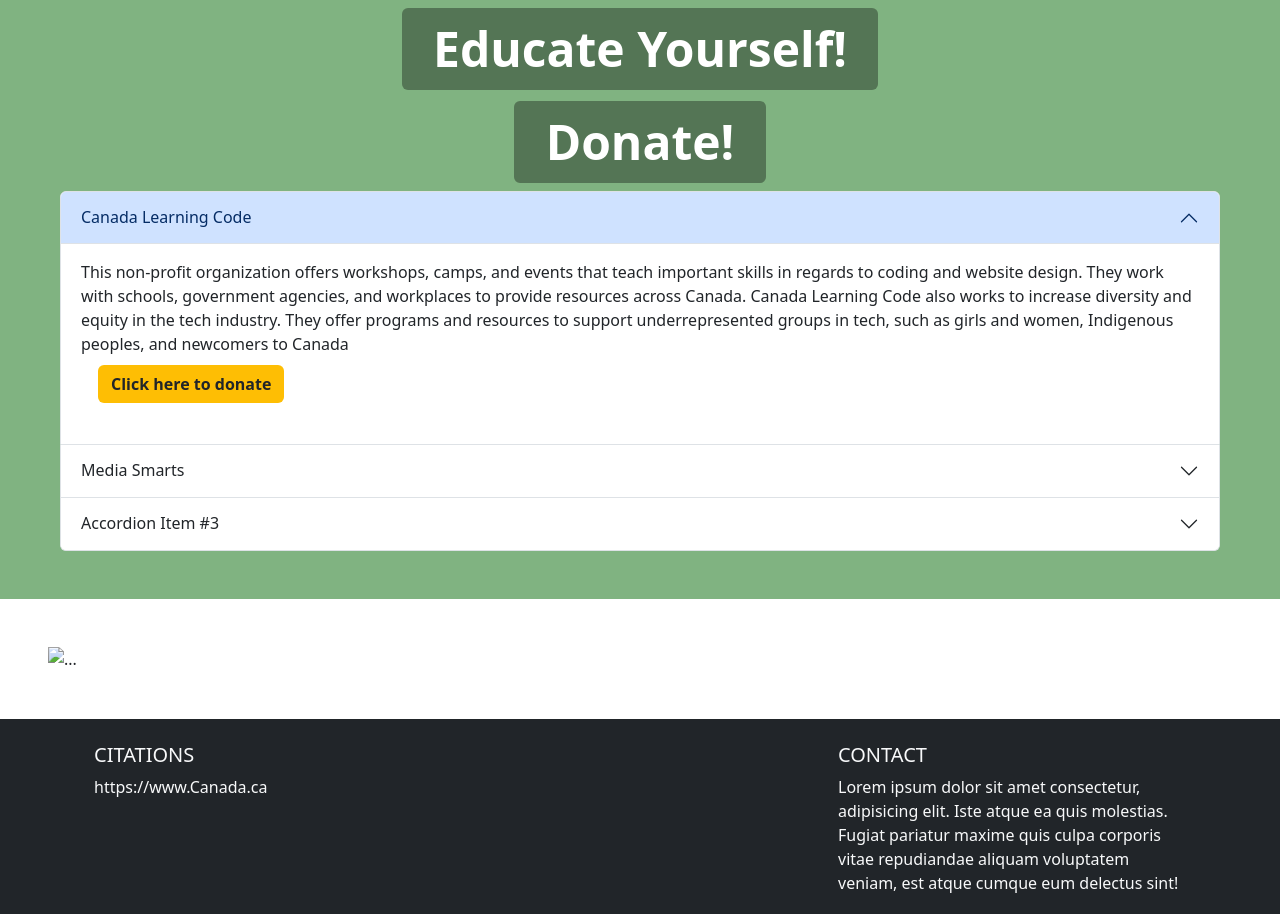
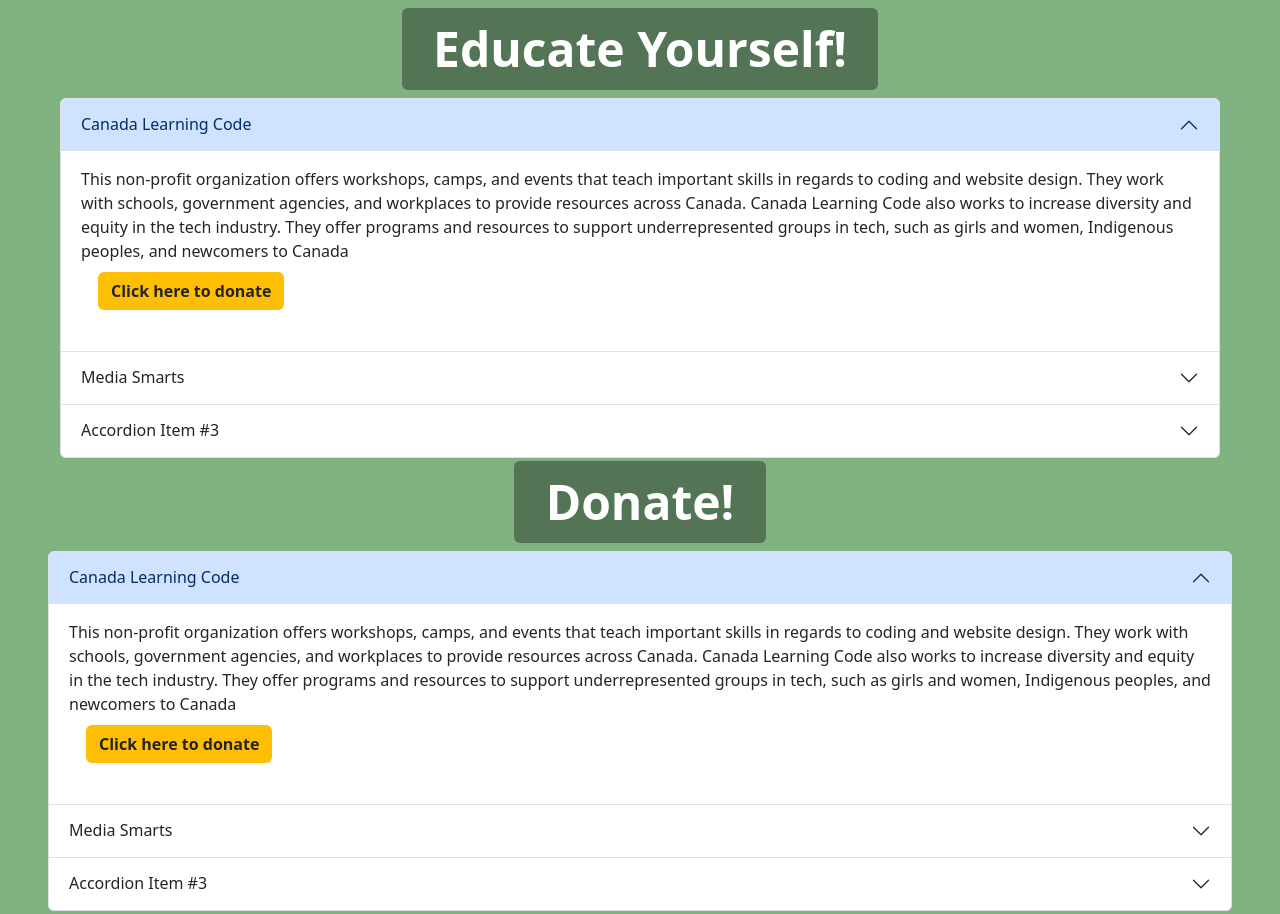
Before and after one commit to Chloe-lh/DigitalDivide, a plain HTML site: page index.html in a window 1280 px wide. Shown: the part 2985-3899 px from the top of the page. Drawn offline with nearby package versions, Linux system fonts and the light colour scheme.

Commit message:
start carousel

```diff
--- a/index.html
+++ b/index.html
@@ -129,6 +129,60 @@
           <h2 class="display-2 text-center text-light">But what can I do?</h2>
           <div class="mx-auto justify-content">
             <h3 class="display-3 text-center"><span class="badge" style="background-color:#547555">Educate Yourself!</span></h1>
+          <div class="accordion" id="accordionExample">
+            <div class="accordion-item">
+              <h2 class="accordion-header" id="headingOne">
+                <button class="accordion-button" type="button" data-bs-toggle="collapse" data-bs-target="#collapseOne" aria-expanded="false" aria-controls="collapseOne">
+                  Canada Learning Code
+                </button>
+              </h2>
+              <div id="collapseOne" class="accordion-collapse collapse show" aria-labelledby="headingOne" data-bs-parent="#accordionExample">
+                <div class="accordion-body">
+                  This non-profit organization offers workshops, camps, and events that teach important skills in regards to coding and website design.
+                  They work with schools, government agencies, and workplaces to provide resources across Canada. Canada Learning Code also works to increase diversity and equity in the tech industry. They offer programs and resources to support underrepresented groups in tech, such as girls and women,
+                  Indigenous peoples, and newcomers to Canada
+                  <p>
+                  <button type="button" class="btn btn-lg">
+                  <a href="https://www.canadahelps.org/en/dn/61608/?v1=true" class="btn fw-bold mr-2 text-dark" style="background-color:#febe04;">Click here to donate</a>
+                  </button>
+                </p>
+                </div>
+              </div>
+            </div>
+            <div class="accordion-item">
+              <h2 class="accordion-header" id="headingTwo">
+                <button class="accordion-button collapsed" type="button" data-bs-toggle="collapse" data-bs-target="#collapseTwo" aria-expanded="false" aria-controls="collapseTwo">
+                  Media Smarts
+                </button>
+              </h2>
+              <div id="collapseTwo" class="accordion-collapse collapse" aria-labelledby="headingTwo" data-bs-parent="#accordionExample">
+                <div class="accordion-body">
+                  Media Smarts provides the tools and resources to help parents, teachers, and youth to help them navigate the online world safely and responsibly.
+                  They aim to help Canadians build digital skills that increase literacy and digital citizenship in Canada through the use of lesson plans, games, and videos. This organization
+                  is a important distributer of smart online teachings to not only educate digital skills, but protect people and encourage safe online enviroments. Donating to
+                  Media Smarts ensures these valuable resources are provides to everyone across Canada regardless of any social or economic boundaries.
+                  <p>
+                  <button type="button" class="btn btn-lg">
+                  <a href="https://mediasmarts.ca/how-support-mediasmarts/become-donor" class="btn fw-bold mr-2 text-dark" style="background-color:#febe04;">Click here to donate</a>
+                  </button>
+                  </p>
+                </div>
+              </div>
+            </div>
+            <div class="accordion-item">
+              <h2 class="accordion-header" id="headingThree">
+                <button class="accordion-button collapsed" type="button" data-bs-toggle="collapse" data-bs-target="#collapseThree" aria-expanded="false" aria-controls="collapseThree">
+                  Accordion Item #3
+                </button>
+              </h2>
+              <div id="collapseThree" class="accordion-collapse collapse" aria-labelledby="headingThree" data-bs-parent="#accordionExample">
+                <div class="accordion-body">
+                  <strong>This is the third item's accordion body.</strong> It is hidden by default, until the collapse plugin adds the appropriate classes that we use to style each element. These classes control the overall appearance, as well as the showing and hiding via CSS transitions. You can modify any of this with custom CSS or overriding our default variables. It's also worth noting that just about any HTML can go within the <code>.accordion-body</code>, though the transition does limit overflow.
+                </div>
+              </div>
+            </div>
+          </div>
+          </div>
             <h3 class="display-3 text-center"><span class="badge" style="background-color:#547555">Donate!</span></h1>
           </div>
           <div class="accordion" id="accordionExample">
@@ -186,17 +240,26 @@
           </div>
           </div>
           </section>
-          <section class="p-5">
+          <section class="p-5" style="background-color: #febe04;">
+            <div class="container-fluid">
+              <div class="row">
+                <div class="col-md-4">
+                  <h2 class="display-2">
+                    Here's some statistics
+                  </h2>
+                </div>
+                <div class="col-md-8">
+                  <section style="background-color:white">
             <div id="carouselExample" class="carousel slide">
-              <div class="carousel-inner">
+              <div class="carousel-inner text-center">
                 <div class="carousel-item active">
-                  <img src="..." class="d-block w-100" alt="...">
+                  <img src="Images/stat2.png" class="mx-auto w-60 h-40" alt="...">
                 </div>
                 <div class="carousel-item">
-                  <img src="..." class="d-block w-100" alt="...">
+                  <img src="Images/chart-8.png" class="mx-auto w-60 h-40" alt="...">
                 </div>
                 <div class="carousel-item">
-                  <img src="..." class="d-block w-100" alt="...">
+                  <img src="Images/stat3.png" class="mx-auto w-60 h-40" alt="...">
                 </div>
               </div>
               <button class="carousel-control-prev" type="button" data-bs-target="#carouselExample" data-bs-slide="prev">
@@ -207,8 +270,11 @@
                 <span class="carousel-control-next-icon" aria-hidden="true"></span>
                 <span class="visually-hidden">Next</span>
               </button>
+              </div>
+              </section>
             </div>
-
+            </div>
+            </div>
           </section>
           <footer class="bg-dark text-light text-center text-lg-start">
           <!-- Grid container -->
```
Also changed, not shown: Images/chart-8.png (added), Images/stat2.png (added), Images/stat3.png (added).
